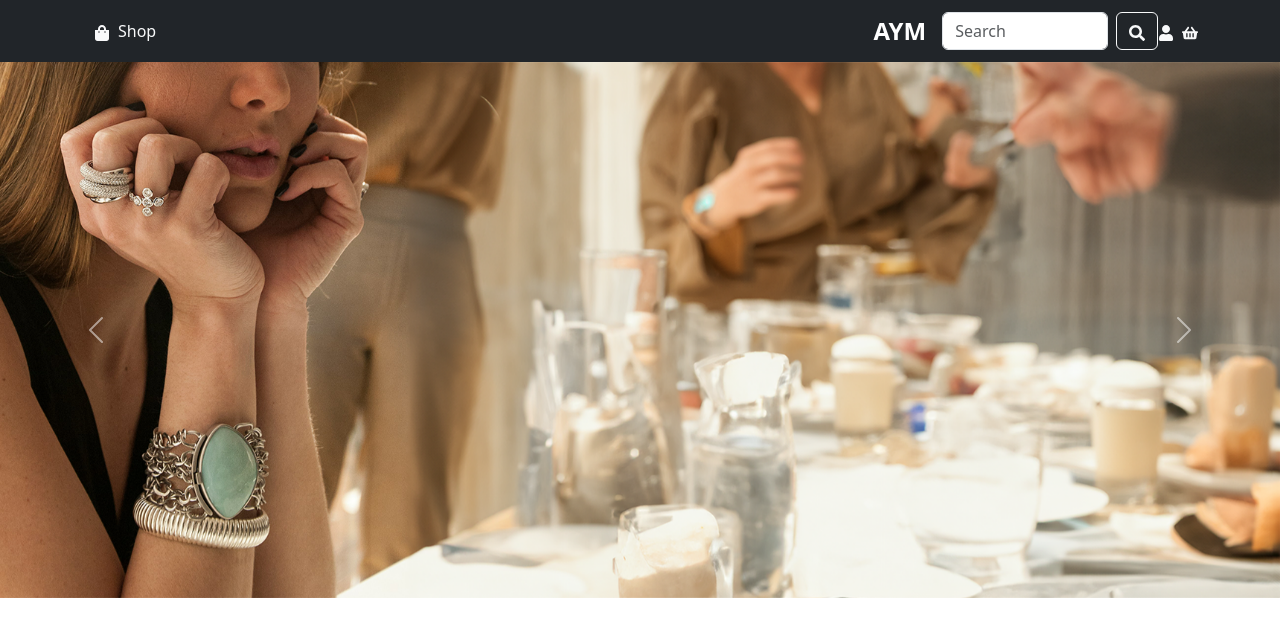
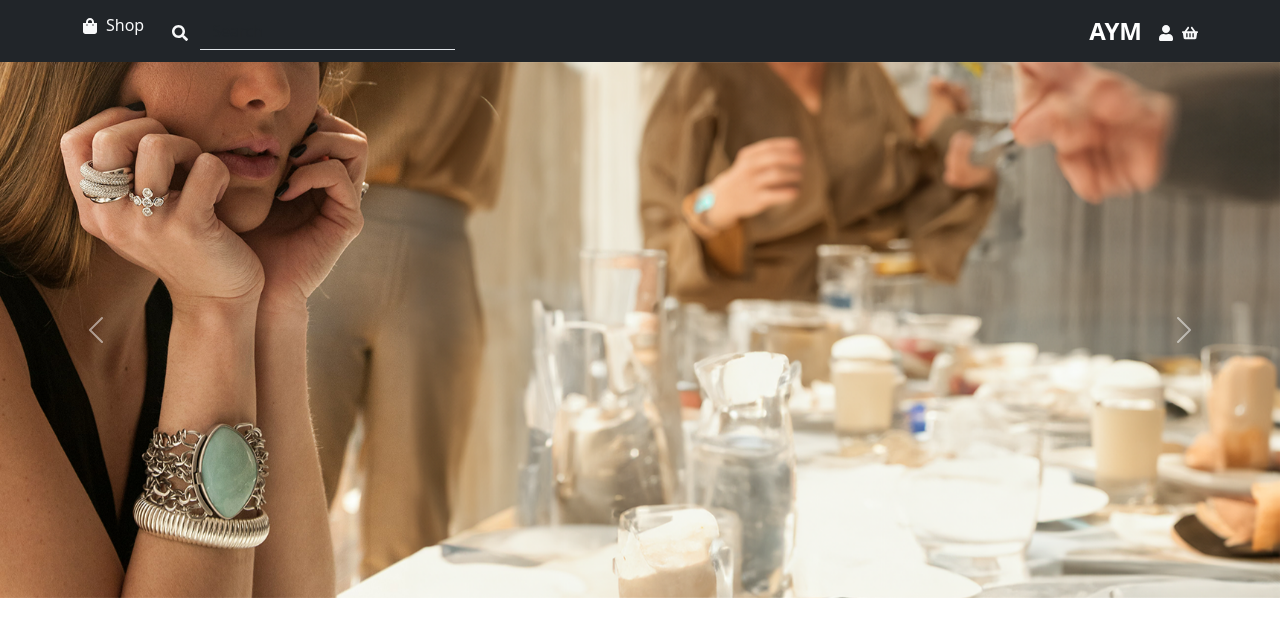
Before and after one commit to J-M-M-P/AYM-Frontend, a React (Vite) app: page / in a window 1280 px wide. Shown: the top 636 px of the page. Built offline with nearby package versions, Linux system fonts and the light colour scheme; a web font is replaced by a local one.

Commit message:
Klar til at lave selve styling

```diff
--- a/src/components/Nav/NavHeader.tsx
+++ b/src/components/Nav/NavHeader.tsx
@@ -3,34 +3,47 @@ import { FaSearch, FaUser, FaShoppingBasket, FaShoppingBag } from "react-icons/f
 import "./NavStyling.css";
 
 // React-Bootstrap
-import { Navbar, Nav, Form, Container, Offcanvas } from "react-bootstrap";
+import { Navbar, Nav, Form, Container, Offcanvas, Row, Col } from "react-bootstrap";
 
 export default function NavHeader() {
     return (
-        <>
         <Container>
-                <Navbar bg="dark" variant="dark" expand="lg">
-                    <Container>
-                        <Navbar.Toggle aria-controls="offcanvasNavbar-expand-lg" />
+            <Navbar bg="dark" variant="dark" expand="md">
+                <Navbar.Toggle aria-controls="offcanvasNavbar-expandmd" />
                 <Navbar.Offcanvas
-                            id="offcanvasNavbar-expand-lg"
-                            aria-labelledby="offcanvasNavbar-expand-lg"
+                    id="offcanvasNavbar-expand-md"
+                    aria-labelledby="offcanvasNavbar-expand-"
                     className="bg-dark"
                     placement="start"
                 >
                     <Offcanvas.Header closeButton></Offcanvas.Header>
                     <Offcanvas.Body>
-                                <Nav className="me-auto my-2 my-lg-0" style={{ maxHeight: "100px" }}>
+                        <Nav className=" my-2 my-lg-0 gap-3" style={{ maxHeight: "100px" }}>
+                            <div>
                                 <NavLink to="/shop" className="text-light me-2 text-decoration-none">
                                     <FaShoppingBag />
                                 </NavLink>
-                                    <NavLink to="/shop" className="text-light text-decoration-none">
+                                <NavLink to="/shop" className="text-light text-decoration-none py-auto">
                                     Shop
                                 </NavLink>
+                            </div>
+                            <div>
+                                <Form className="d-flex">
+                                    <button className="btn btn-outline-light border-0" type="submit">
+                                        <FaSearch />
+                                    </button>
+                                    <input
+                                        className="form-control me-2 bg-dark text-light border-0 border-bottom rounded-0"
+                                        type="search"
+                                        placeholder="Search"
+                                        aria-label="Search"
+                                    />
+                                </Form>
+                            </div>
                         </Nav>
                     </Offcanvas.Body>
                 </Navbar.Offcanvas>
-                    </Container>
+
                 <NavLink
                     className="navbar-brand"
                     to="/"
@@ -38,12 +51,7 @@ export default function NavHeader() {
                 >
                     AYM
                 </NavLink>
-                    <Form className="d-flex">
-                        <input className="form-control me-2" type="search" placeholder="Search" aria-label="Search" />
-                        <button className="btn btn-outline-light" type="submit">
-                            <FaSearch />
-                        </button>
-                    </Form>
+
                 <NavLink to="/login" className="text-light me-2">
                     <FaUser />
                 </NavLink>
@@ -53,6 +61,5 @@ export default function NavHeader() {
                 </NavLink>
             </Navbar>
         </Container>
-        </>
     );
 }
```
Lines whose indentation alone changed are shown as unchanged.
